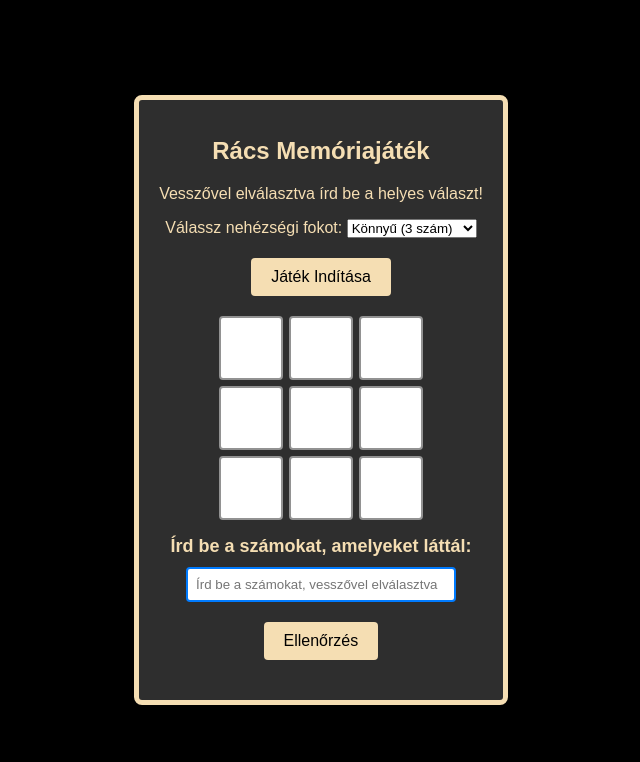
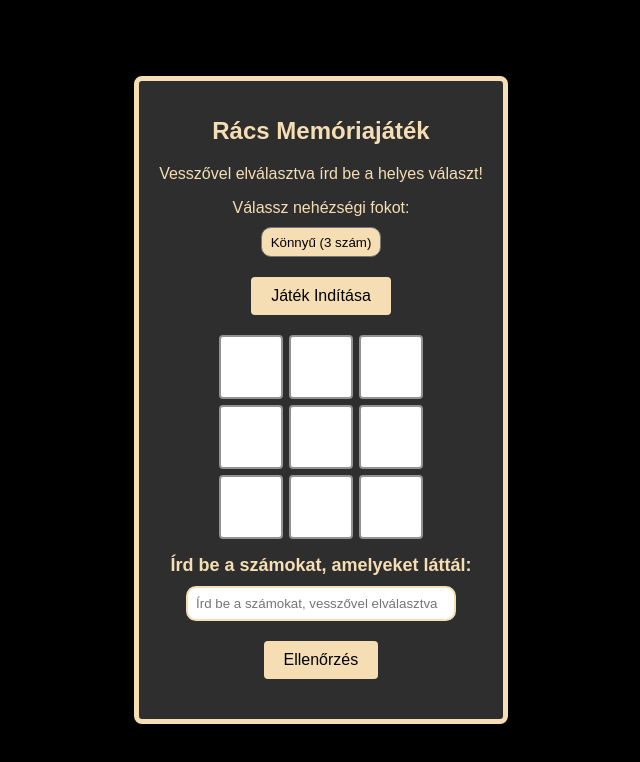
Before and after one commit to Artife10/FigyelmiJatek, a plain HTML site: page index.html in a window 1280 px wide. Both pictures are taken after a click on the button "Játék Indítása". Shown: the whole page, without its empty margins (319-959 px from the left). Drawn offline with Linux system fonts and the light colour scheme.

Commit message:
wawa
wawa

```diff
--- a/index.html
+++ b/index.html
@@ -10,7 +10,7 @@
     <div class="container">
         <h1>Rács Memóriajáték</h1>
         <p>Vesszővel elválasztva írd be a helyes választ!</p>
-        <label for="difficulty">Válassz nehézségi fokot:</label>
+        <label for="difficulty">Válassz nehézségi fokot:</label><br>
         <select id="difficulty">
             <option value="3">Könnyű (3 szám)</option>
             <option value="4">Közepes (4 szám)</option>
--- a/style.css
+++ b/style.css
@@ -1,6 +1,6 @@
 body {
     font-family: Arial, sans-serif;
-    background-color: #000000;
+    background-color: black;
     color: #333;
     display: flex;
     justify-content: center;
@@ -88,10 +88,22 @@ button:hover {
     margin-top: 10px;
     padding: 8px;
     width: 250px;
-    border-radius: 4px;
-    border: 2px solid #007bff;
+    border-radius: 10px;
+    border: 2px solid wheat;
 }
 #ellenor{
     margin: auto;
     width: 155px;
 }
+#difficulty{
+    text-align: center;
+    width: 120px;
+    background-color: wheat;
+    appearance: none;
+    height: 30px;
+    margin-top: 10px;
+    border-radius: 10px;
+}
+option{
+    border-radius: 10px;
+}
```
